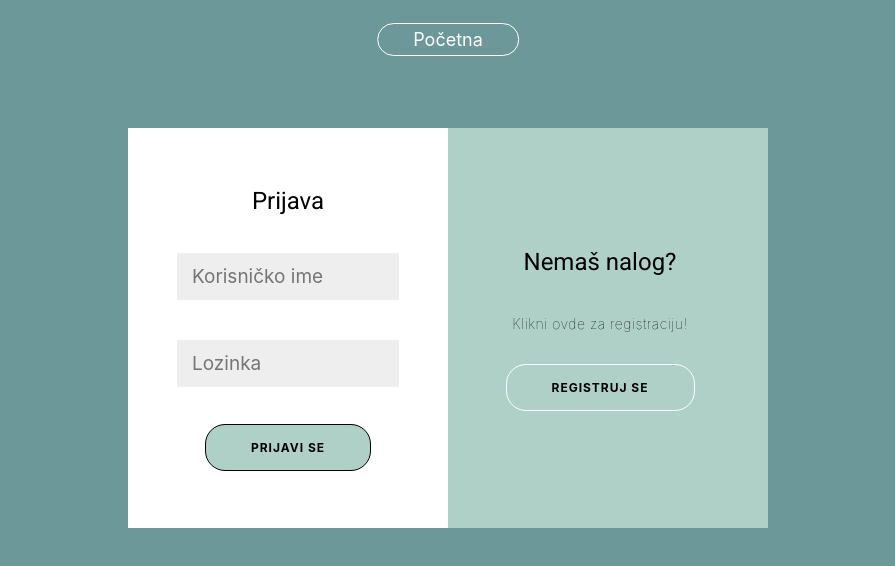
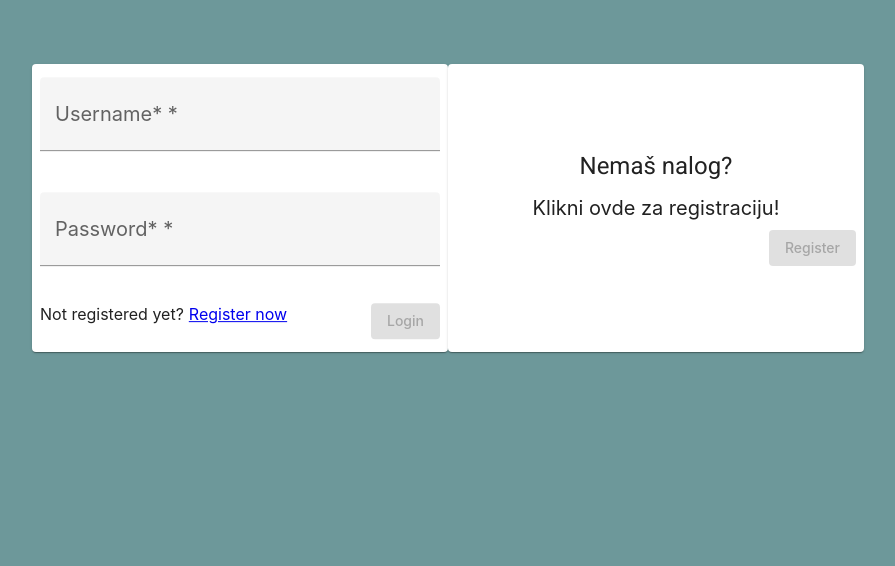
Before and after one commit to jelena-vlajkov/isa-team14, an Angular app in the folder frontend/: page /login in a window 1280 px wide. Shown: the top 566 px of the page, without its empty margins (192-1087 px from the left). Built offline with nearby package versions, Linux system fonts and the light colour scheme.

Commit message:
:lipstick: Login page made material

```diff
--- a/frontend/src/app/app.module.ts
+++ b/frontend/src/app/app.module.ts
@@ -5,6 +5,7 @@ import { AppRoutingModule } from './app-routing.module';
 import { AppComponent } from './app.component';
 import { LoginComponent } from './login/login.component';
 import { RegistrationComponent } from './registration/registration.component';
+import { FormsModule, ReactiveFormsModule } from "@angular/forms";
 import {MatFormFieldModule} from '@angular/material/form-field';
 import { BrowserAnimationsModule } from '@angular/platform-browser/animations';
 import {MatButtonModule} from '@angular/material/button';
@@ -33,6 +34,8 @@ import { MatNativeDateModule } from '@angular/material/core';
     BrowserModule,
     AppRoutingModule,
     BrowserAnimationsModule,
+    FormsModule,
+    ReactiveFormsModule,
     MatListModule,
     MatFormFieldModule,
     MatInputModule,
--- a/frontend/src/app/login/login.component.css
+++ b/frontend/src/app/login/login.component.css
@@ -1,4 +1,4 @@
-.main {
+/* .main {
     max-width: 1200px;
     margin: auto;
     position: fixed;
@@ -172,4 +172,43 @@
     width: 60%;
     font-size: 19px;
 
-  }
+  }  */
+  #username-ff {
+    margin-bottom: 15px;
+    width: 400px !important;
+}
+
+#password-ff {
+    width: 400px !important;
+    margin-bottom: 10px;
+}
+
+#loginForm {
+    min-width: 400px;
+    position: absolute;
+    text-align: center;
+    top: 50%;
+    left: 50%;
+    transform: translate(-50%, -50%);
+    font-size: 20px;
+}
+
+mat-card {
+    width: 30vw;
+    height: 20vw;
+}
+
+.container {
+    display: flex;
+    justify-content: center;
+    padding-top: 5vw;
+}
+
+label {
+    margin-top: 10px;
+    font-size: medium;
+}
+a {
+    font-size: medium;
+    padding-left: 5px;
+}
--- a/frontend/src/app/login/login.component.html
+++ b/frontend/src/app/login/login.component.html
@@ -1,32 +1,47 @@
-<div class='container'>
-        <div class="main">
-            <ul>
-                <li id="onlyHomePageInLogin"><a id="loginA" href="#">Početna</a></li>
-            </ul>
-        </div>
+<div class="container">
+    <mat-card>
+        <form [formGroup]="loginForm" (ngSubmit)="signIn()">
+            <div id="loginForm">
+                <div class="inputField">
+                    <mat-form-field appearance="fill" id="username-ff">
+                        <mat-label>Username*</mat-label>
+                        <input matInput id="username" placeholder="Username" name="username-ff"
+                            formControlName="username" class="civca">
+                        <mat-error
+                            *ngIf="!loginForm.get('username').valid && loginForm.get('username').touched && loginForm.get('username').errors['required']">
+                            Please enter username</mat-error>
+                    </mat-form-field>
+                </div>
 
-        <div class="loginForm">
-            <div class="form-container sign-in-container">
-                <form class="formForLogin">
-                    <h1>Prijava</h1>
-                    <input type="text" placeholder="Korisničko ime" />
-                    <input type="password" placeholder="Lozinka" />
-                    <mat-error
+                <div class="inputField">
+                    <mat-form-field appearance="fill" id="password-ff">
+                        <mat-label>Password*</mat-label>
+                        <input matInput type="password" id="password" placeholder="Password" name="password-ff"
+                            formControlName="password" class="civca">
+                        <mat-error
                             *ngIf="!loginForm.get('password').valid && loginForm.get('password').touched && loginForm.get('password').errors['required']">
                             Please enter password</mat-error>
-                    <button id="signInButton">Prijavi se</button>
-                </form>
+                    </mat-form-field>
+                </div>
+
+                <div style="float: left;">
+                    <label>Not registered yet?</label>
+                    <a routerLink="/patientRegistration">Register now</a>
+                </div>
+                <button mat-flat-button name="button-ff" style="float: right;" color="primary" type="submit"
+                    [disabled]="!loginForm.valid">Login</button>
             </div>
+        </form>
+    </mat-card>
+    <mat-card>
+            <form [formGroup]="loginForm1" (ngSubmit)="signUp()">
+                <div id="loginForm">
+                    <h1>Nemaš nalog?</h1>
+                    <p id="loginP">Klikni ovde za registraciju!</p>
+                    <button mat-flat-button name="button-ff" style="float: right;" color="primary" type="submit"
+                    [disabled]="!loginForm.valid">Register</button>
+                </div>
+            </form>
 
-            <div class="overlay-container">
-                <div class="overlay">
-                    <div class="overlay-panel overlay-right">
-                        <h1>Nemaš nalog?</h1>
-                        <p id="loginP">Klikni ovde za registraciju!</p>
-                        <button class="ghost" id="signUp">Registruj se</button>
-                    </div>
-                </div>
-            </div>
-        </div>
-
+    </mat-card>
 </div>
--- a/frontend/src/app/login/login.component.ts
+++ b/frontend/src/app/login/login.component.ts
@@ -11,6 +11,8 @@ export class LoginComponent implements OnInit {
   invalidLogin: boolean;
   username: string;
   password: string;
+  loginForm1: FormGroup;
+
   constructor() { }
 
   ngOnInit(): void {
@@ -18,11 +20,13 @@ export class LoginComponent implements OnInit {
       'username' : new FormControl(null, Validators.required),
       'password' : new FormControl(null, Validators.required)
     });
+    this.loginForm1 = new FormGroup({});
   }
   signIn(){
     this.username = this.loginForm.value.username;
     this.password = this.loginForm.value.password;
     console.log(this.username + this.password)
+
     // this.credentials = new Authentication(this.username, this.password);
     // this.authService.login(this.credentials).subscribe(
     //   result => {
@@ -38,4 +42,7 @@ export class LoginComponent implements OnInit {
     //   }
     // );
   }
+  signUp(){
+
+  }
 }
```
